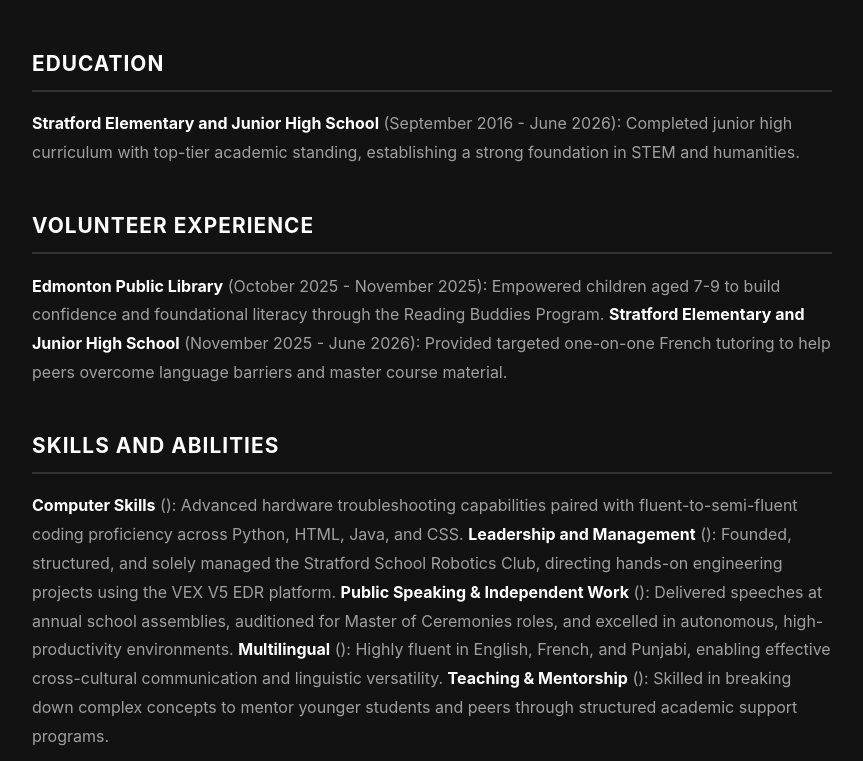
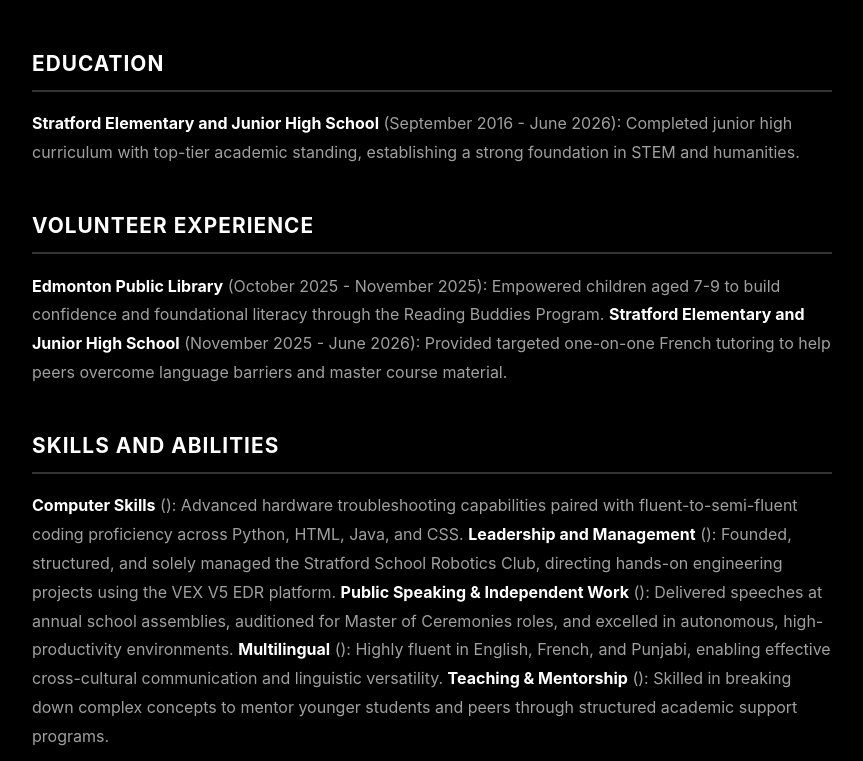
Before and after one commit to asv1229/ameeksingh.github.io, a plain HTML site: page index.html in a window 1280 px wide. Shown: the part 203-964 px from the top of the page, without its empty margins (208-1071 px from the left). Drawn offline with Linux system fonts and the light colour scheme.

Commit message:
Update styles.css

```diff
--- a/styles.css
+++ b/styles.css
@@ -1,5 +1,5 @@
 :root {
-    --bg-color: #121212;
+    --bg-color: #000000;
     --text-main: #e0e0e0;
     --text-muted: #a0a0a0;
     --card-border: #333333;
```
